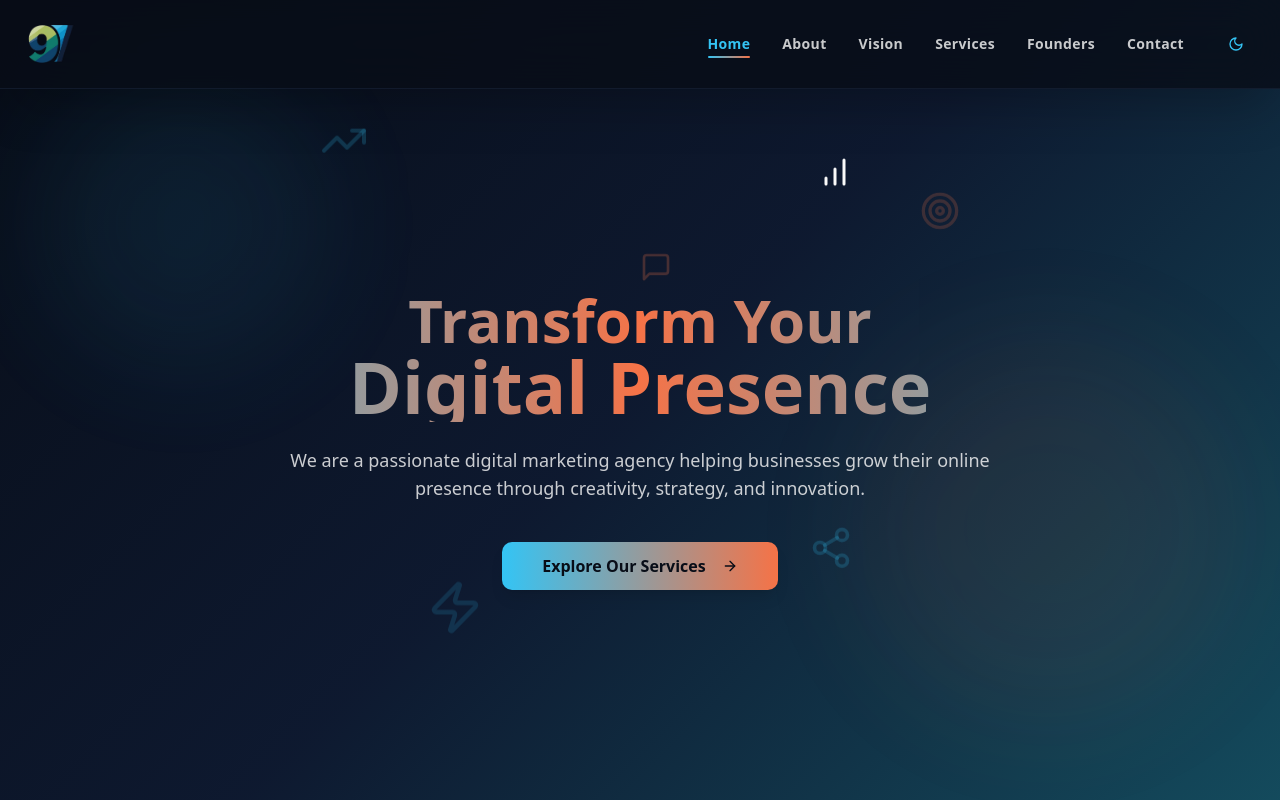
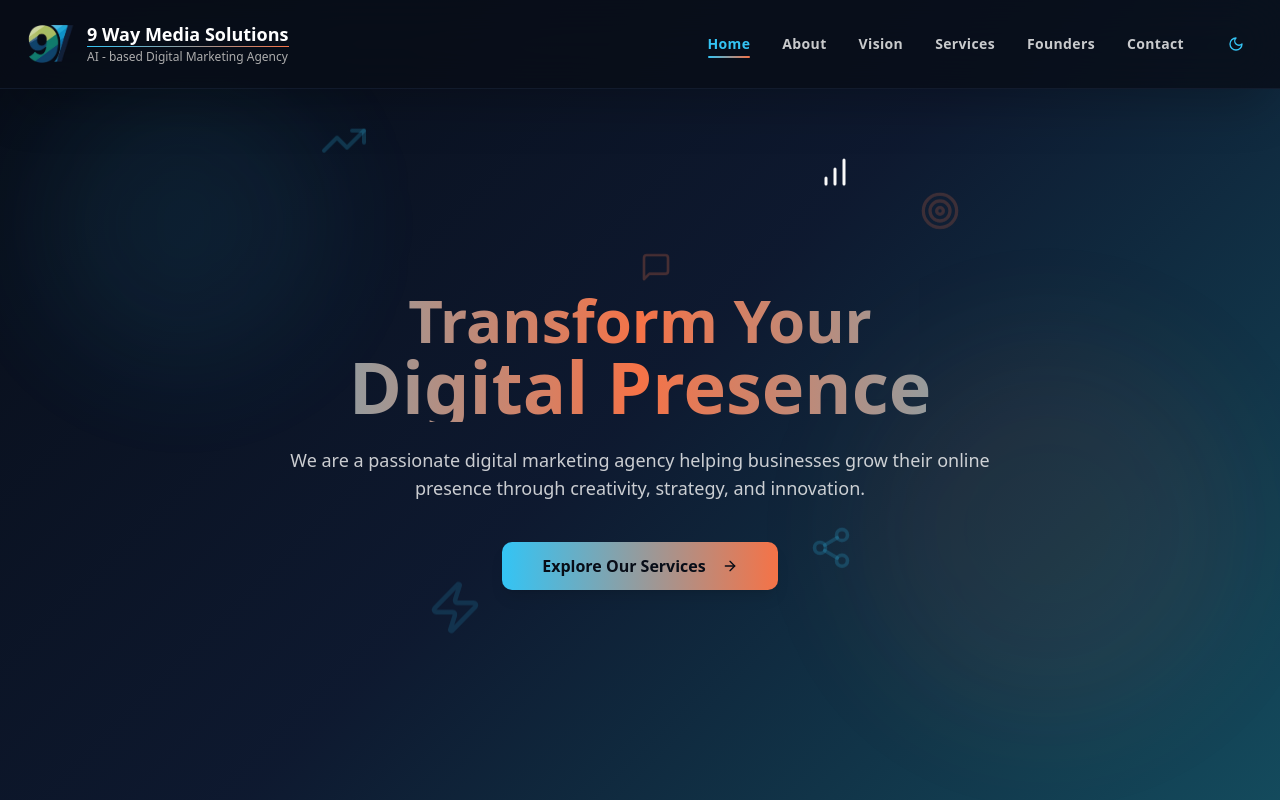
Before and after one commit to Shefan756/nine-way-canvas, a React (Vite) app: page / in a window 1280 px wide. Shown: the top 800 px of the page. Built offline with nearby package versions, Linux system fonts and the light colour scheme; the HTML template or start-up script is replaced by a standard one.

Commit message:
Add company name and tagline

```diff
--- a/src/components/Contact.tsx
+++ b/src/components/Contact.tsx
@@ -10,16 +10,6 @@ const Contact = () => {
     {
       name: "LinkedIn",
       icon: Linkedin,
-      url: "#",
-    },
-    {
-      name: "Facebook",
-      icon: Facebook,
-      url: "#",
-    },
-    {
-      name: "Twitter",
-      icon: Twitter,
       url: "#",
     },
   ];
--- a/src/components/Navbar.tsx
+++ b/src/components/Navbar.tsx
@@ -64,6 +64,11 @@ const Navbar = () => {
               alt="9waymedia Solutions"
               className="h-12 w-auto"
             />
+            <div className="flex flex-col">
+              <h1 className="text-lg font-bold leading-tight">9 Way Media Solutions</h1>
+              <div className="h-px bg-gradient-to-r from-primary to-secondary w-full mb-0.5"></div>
+              <p className="text-xs text-muted-foreground">AI - based Digital Marketing Agency</p>
+            </div>
           </div>
 
           {/* Desktop Menu */}
```
